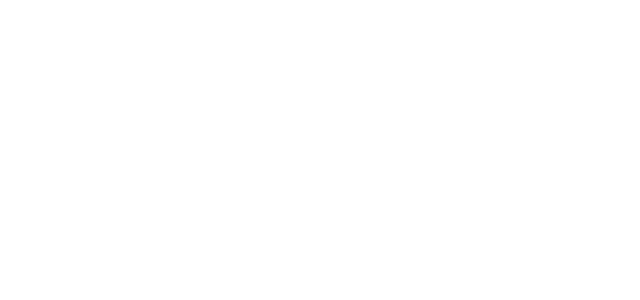
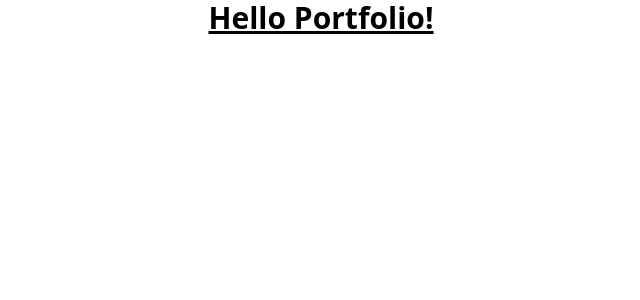
Before and after one commit to adrianpt1991/my-portfolio, an Angular app: page / in a window 1280 px wide. Shown: the top 300 px of the page, without its empty margins (319-959 px from the left). Built offline with nearby package versions, Linux system fonts and the light colour scheme.

Commit message:
configuring tailwindcss

```diff
--- a/angular.json
+++ b/angular.json
@@ -10,7 +10,7 @@
       "projectType": "application",
       "schematics": {
         "@schematics/angular:component": {
-          "style": "scss"
+          "style": "css"
         }
       },
       "root": "",
@@ -22,7 +22,7 @@
           "options": {
             "browser": "src/main.ts",
             "tsConfig": "tsconfig.app.json",
-            "inlineStyleLanguage": "scss",
+            "inlineStyleLanguage": "css",
             "assets": [
               {
                 "glob": "**/*",
@@ -30,7 +30,7 @@
               }
             ],
             "styles": [
-              "src/styles.scss"
+              "src/styles.css"
             ]
           },
           "configurations": {
@@ -76,7 +76,7 @@
           "builder": "@angular/build:karma",
           "options": {
             "tsConfig": "tsconfig.spec.json",
-            "inlineStyleLanguage": "scss",
+            "inlineStyleLanguage": "css",
             "assets": [
               {
                 "glob": "**/*",
@@ -84,7 +84,7 @@
               }
             ],
             "styles": [
-              "src/styles.scss"
+              "src/styles.css"
             ]
           }
         }
--- a/package.json
+++ b/package.json
@@ -26,7 +26,10 @@
     "@angular/forms": "^20.1.0",
     "@angular/platform-browser": "^20.1.0",
     "@angular/router": "^20.1.0",
+    "@tailwindcss/postcss": "^4.1.11",
+    "postcss": "^8.5.6",
     "rxjs": "~7.8.0",
+    "tailwindcss": "^4.1.11",
     "tslib": "^2.3.0"
   },
   "devDependencies": {
--- a/src/app/app.html
+++ b/src/app/app.html
@@ -1,6 +1,9 @@
 
 <main class="main">
-  <div class="content">
+  <div class="flex w-full justify-center">
+    <h1 class="text-3xl font-bold underline">
+      Hello Portfolio!
+    </h1>
   </div>
 </main>
 
--- a/src/app/app.ts
+++ b/src/app/app.ts
@@ -5,7 +5,7 @@
   selector: 'app-root',
   imports: [RouterOutlet],
   templateUrl: './app.html',
-  styleUrl: './app.scss'
+  styleUrl: './app.css'
 })
 export class App {
   protected readonly title = signal('my-portfolio');
--- /dev/null
+++ b/src/styles.css
@@ -0,0 +1 @@
+@import "tailwindcss";
--- a/src/styles.scss
+++ /dev/null
@@ -1 +0,0 @@
-/* You can add global styles to this file, and also import other style files */
```
Also changed, not shown: .postcssrc.json (added), src/app/app.css (added), src/app/app.scss (deleted), 1 other file (tests, documents, lock files or other folders).
